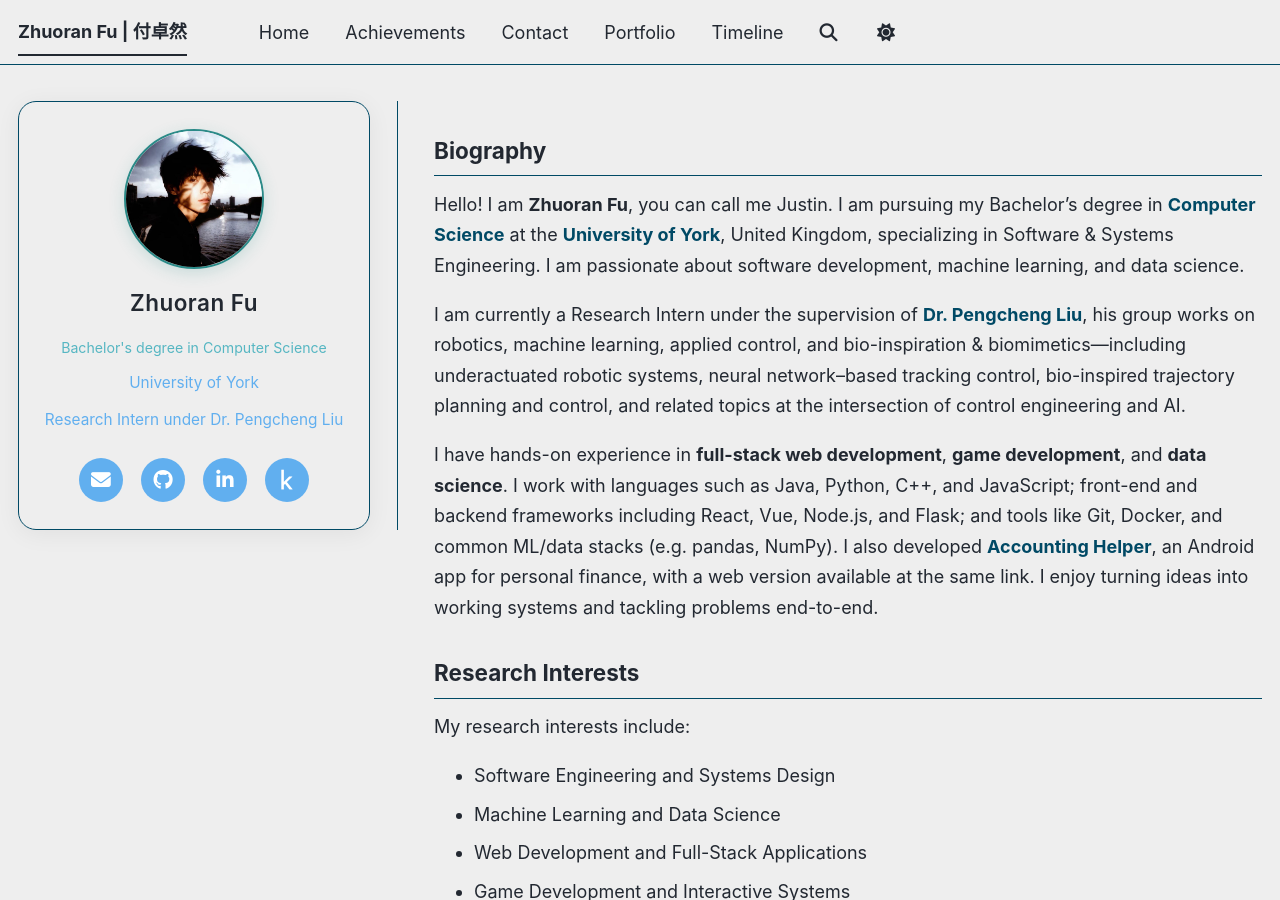
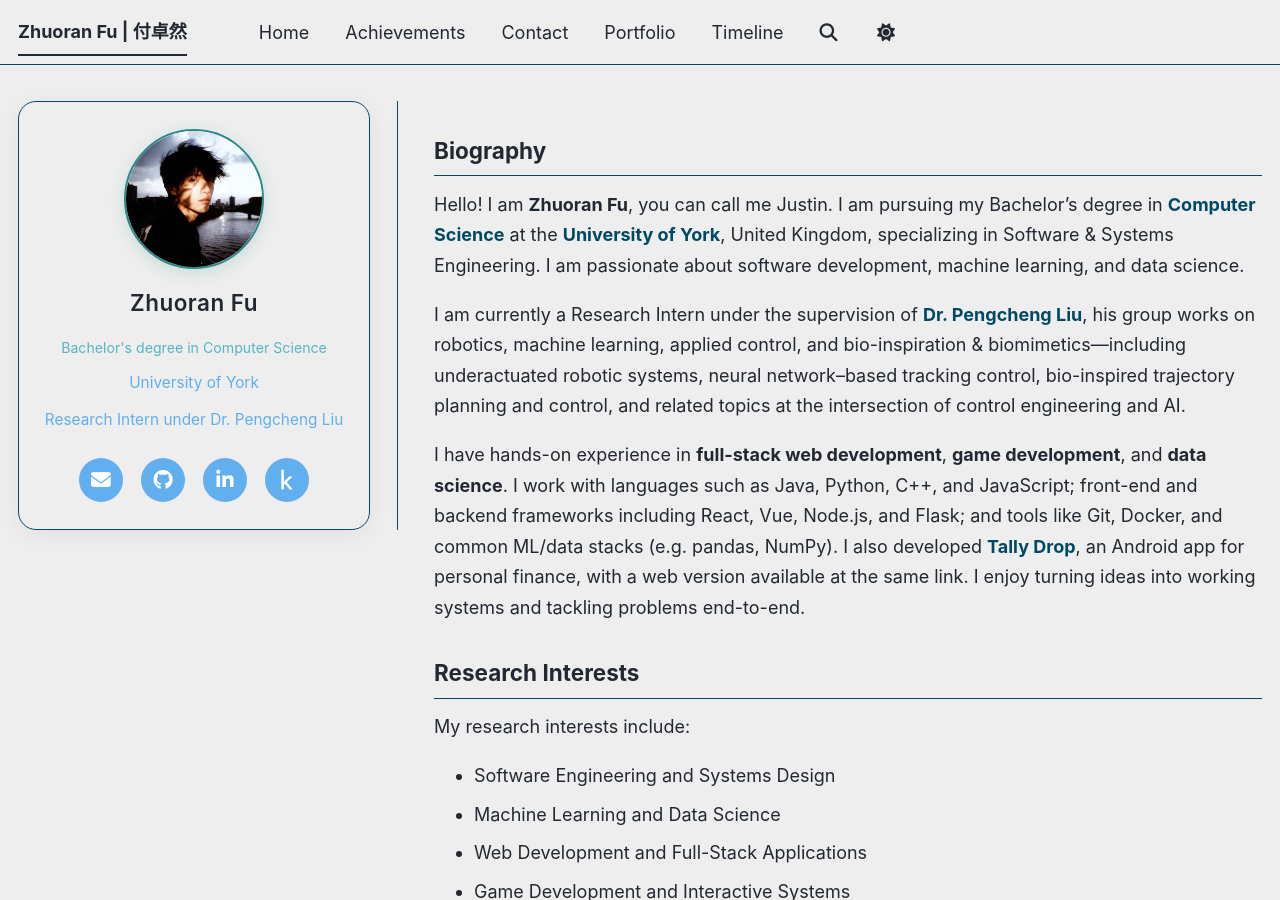
Before and after one commit to Jason-blips/Jason-blips.github.io, a Jekyll site: the page built from _pages/about.md, in a window 1280 px wide and 900 px high. Built offline with Jekyll 4.4.1, drawn with Linux system fonts in a browser that asks for light colours; a script bundle is joined from its source files by our own code; library files that are not in the unit come from our copies.

Commit message:
Update about.md

```diff
--- a/_pages/about.md
+++ b/_pages/about.md
@@ -14,7 +14,7 @@
 
 I am currently a Research Intern under the supervision of [**Dr. Pengcheng Liu**](https://www.cs.york.ac.uk/people/liup), his group works on robotics, machine learning, applied control, and bio-inspiration & biomimetics—including underactuated robotic systems, neural network–based tracking control, bio-inspired trajectory planning and control, and related topics at the intersection of control engineering and AI.
 
-I have hands-on experience in **full-stack web development**, **game development**, and **data science**. I work with languages such as Java, Python, C++, and JavaScript; front-end and backend frameworks including React, Vue, Node.js, and Flask; and tools like Git, Docker, and common ML/data stacks (e.g. pandas, NumPy). I also developed [**Accounting Helper**](https://app.jiangluo.uk), an Android app for personal finance, with a web version available at the same link. I enjoy turning ideas into working systems and tackling problems end-to-end.
+I have hands-on experience in **full-stack web development**, **game development**, and **data science**. I work with languages such as Java, Python, C++, and JavaScript; front-end and backend frameworks including React, Vue, Node.js, and Flask; and tools like Git, Docker, and common ML/data stacks (e.g. pandas, NumPy). I also developed [**Tally Drop**](https://app.jiangluo.uk), an Android app for personal finance, with a web version available at the same link. I enjoy turning ideas into working systems and tackling problems end-to-end.
 
 ## Research Interests
 
```
